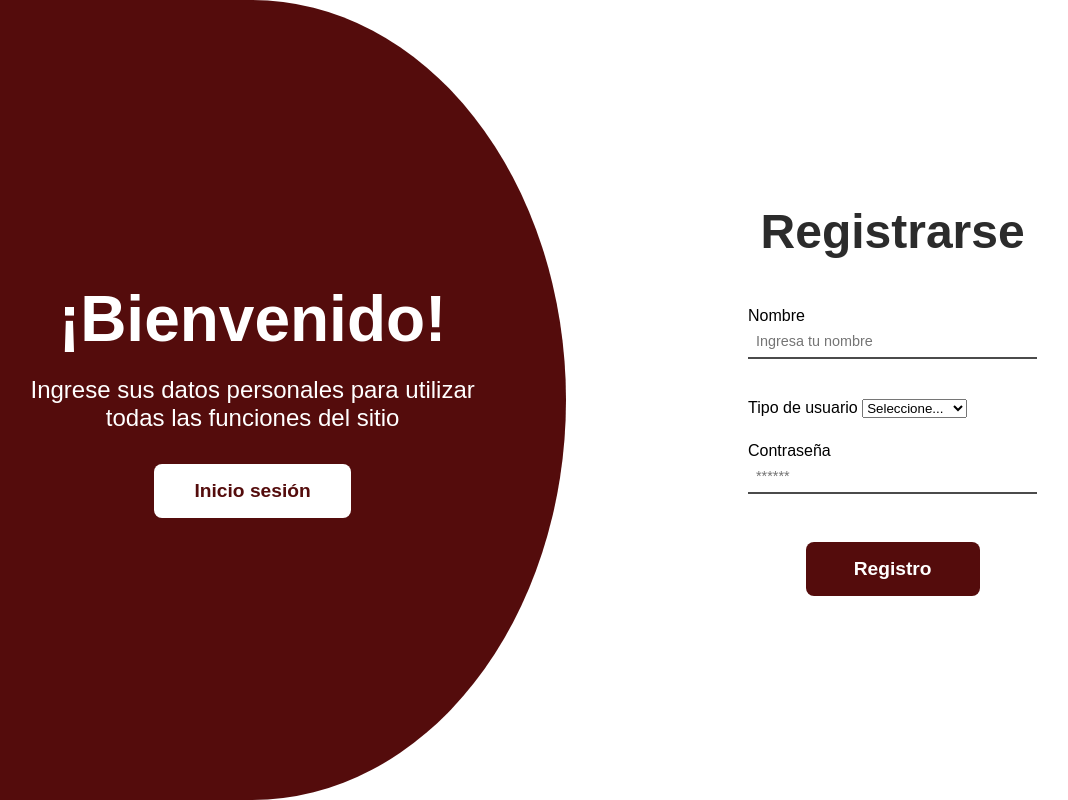
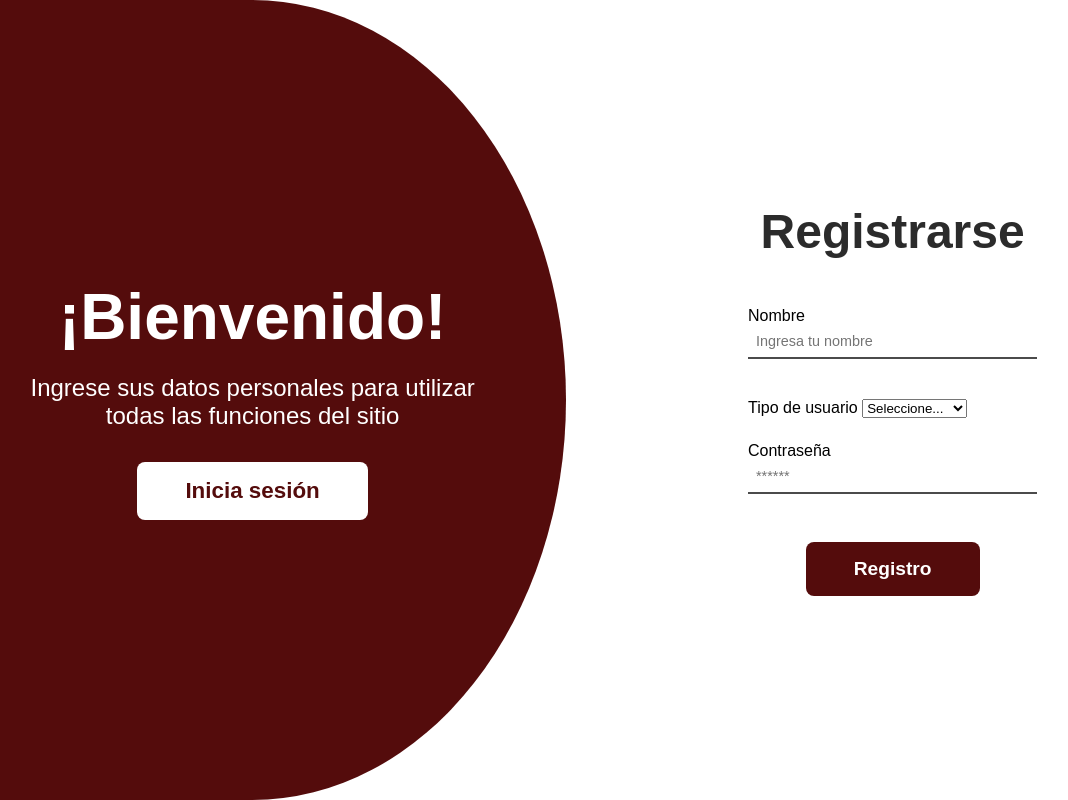
Before and after one commit to Athina7-7/Kappes_App, a Django app: page /registro/ in a window 1280 px wide. Shown: the whole page, without its empty margins (61-1129 px from the left). Run offline with Django 5.2, Linux system fonts and the light colour scheme.

Commit message:
Pequeños cambios en redirección de registro e inicio de sesion

```diff
--- a/static/css/registro.css
+++ b/static/css/registro.css
@@ -112,6 +112,21 @@ body {
   background-color: #360a0a;
 }
 
+
+/* BOTON INICIAR */
+.btn-login {
+  background-color: #ffffff;
+  color: #540c0c;
+  font-weight: bold;
+  font-size: 1.4rem;
+  border: none;
+  padding: 1rem 3rem;
+  border-radius: 8px;
+  cursor: pointer;
+  transition: 0.3s;
+  text-decoration: none;
+}
+
 /* Responsive */
 @media (max-width: 900px) {
   body {
--- a/templates/inicio_sesion.html
+++ b/templates/inicio_sesion.html
@@ -57,7 +57,7 @@
   <div class="right-panel">
     <h1>¡Bienvenido!</h1>
     <p>Registre sus datos personales para utilizar todas las funciones del sitio</p>
-    <a href="#" class="btn-register">Registro</a>
+    <a href="{% url 'registro' %}" class="btn-register">Registro</a>
   </div>
 
 </body>
--- a/templates/registro.html
+++ b/templates/registro.html
@@ -1,5 +1,6 @@
 <!DOCTYPE html>
 <html lang="es">
+
 <head>
   {% load static %}
   <meta charset="UTF-8">
@@ -7,13 +8,15 @@
   <title>Página de Registro</title>
   <link rel="stylesheet" href="{% static 'css/registro.css' %}">
 </head>
+
 <body>
 
   <!-- Panel izquierdo -->
   <div class="left-panel">
     <h1>¡Bienvenido!</h1>
     <p>Ingrese sus datos personales para utilizar todas las funciones del sitio</p>
-    <button>Inicio sesión</button>
+
+    <a href="{% url 'inicio_sesion' %}" class="btn-login">Inicia sesión</a>
   </div>
 
   <!-- Panel derecho -->
@@ -46,4 +49,5 @@
   </div>
   {% endblock %}
 </body>
+
 </html>
```
